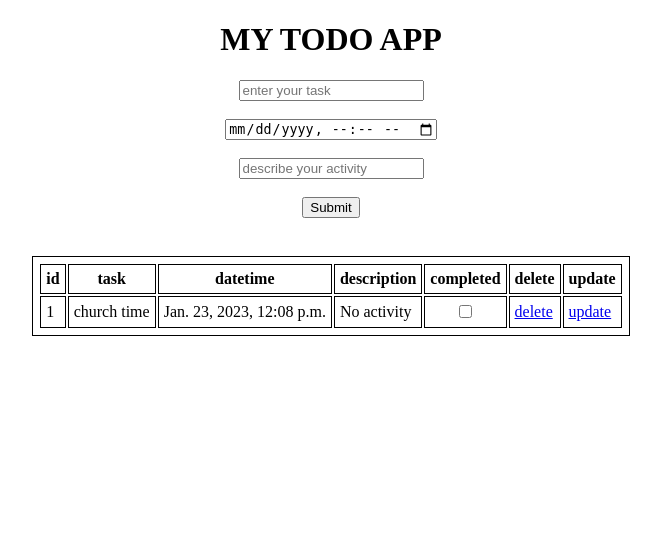
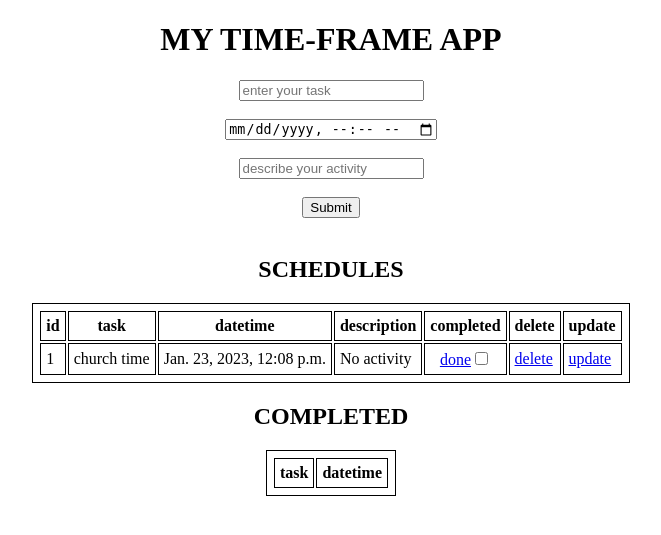
Before and after one commit to Code-ed381/todo_app, a Django app: page / in a window 1280 px wide. Shown: the top 535 px of the page, without its empty margins (309-970 px from the left). Run offline with Django 4.2, Linux system fonts and the light colour scheme; data comes from the database, SQL or seed files in the repository; data that the repository does not hold is empty.

Commit message:
final_update

```diff
--- a/to_dos/admin.py
+++ b/to_dos/admin.py
@@ -1,5 +1,6 @@
 from django.contrib import admin
-from .models import Todo
+from .models import Todo,Completed
 
 # Register your models here.
 admin.site.register(Todo)
+admin.site.register(Completed)
--- a/to_dos/models.py
+++ b/to_dos/models.py
@@ -1,5 +1,5 @@
 from django.db import models
-
+from datetime import datetime
 class Todo(models.Model):
     task= models.CharField(max_length=100)
     datetime= models.DateTimeField()
@@ -11,8 +11,9 @@ class Todo(models.Model):
     def __str__(self):
         return self.description
 
-class Com(models.Model):
-    completed=models.CharField(max_length=100)
+class Completed(models.Model):
+    task=models.CharField(max_length=100)
+    datetime= models.DateTimeField(default=datetime.now,blank=True)
 
     def __str__(self):
-        return self.completed
+        return self.task
--- a/to_dos/templates/index.html
+++ b/to_dos/templates/index.html
@@ -6,16 +6,19 @@
     <meta name="viewport" content="width=device-width, initial-scale=1.0">
     <title>Document</title>
     <style>
+
         table,th,td {
             border:1px solid black;
             padding:5px;
             margin:20px;
         }
+
+
     </style>
 </head>
 <body>
     <center>
-    <h1>MY TODO APP</h1>
+    <h1>MY TIME-FRAME APP</h1>
     <form action="create" method="POST">
         <!--csrf _token protect recieve information that is been transfered to a database-->
         {% csrf_token %}
@@ -25,6 +28,7 @@
         <input type="submit" id="submit"/><br><br>
     </form>
     <div>
+        <h2>SCHEDULES</h2>
         <table>
             <tr>
                 <th>id</th>
@@ -41,9 +45,24 @@
                 <td>{{items.task}}</td>
                 <td>{{items.datetime}}</td>
                 <td>{{items.description}}</td>
-                <td><center><input type="checkbox"/><a href='completed/{{items.id}}'></a></center></td>
+                <td><center><a href='completed/{{items.id}}'>done<input type="checkbox"/></a></center></td>
                 <td><a href='delete/{{items.id}}'>delete</a></td>
                 <td><a href='update/{{items.id}}'>update</a></td>
+            </tr>
+            {% endfor %}
+        </table>
+    </div>
+    <div>
+        <table>
+            <h2 font="bold">COMPLETED</h2>
+            <tr>
+                <th>task</th>
+                <th>datetime</th>
+            </tr>
+            {% for items in completed %}
+            <tr>
+                <td>{{items.task}}</td>
+                <td>{{items.datetime}}</td>
             </tr>
             {% endfor %}
         </table>
--- a/to_dos/views.py
+++ b/to_dos/views.py
@@ -3,8 +3,7 @@ from django.shortcuts import render,redirect
 from django.template import loader
 from .models import Todo
 from .forms import TodoForm
-from .models import Com
-from .forms import ComForm
+from .models import Completed
 from django.views.decorators.csrf import csrf_exempt
 
 # Create your views here.
@@ -17,6 +16,7 @@ def godwin(request):
 
     context={}
     context["todo"]=Todo.objects.all()
+    context["completed"]=Completed.objects.all()
     return render(request,"index.html",context)
 
 @csrf_exempt
@@ -34,8 +34,10 @@ def delete(request,id):
     return redirect("/")
 
 def update(request,id):
+    #todo get the values from the database
     todo=Todo.objects.get(id=id)
-    form=TodoForm(request.POST,instance=todo)
+    #form extract the values from the html form and resave to database(39-41)
+    form=TodoForm(request.POST or None)
     if form.is_valid():
         form.save()
         return redirect("/")
@@ -43,11 +45,15 @@ def update(request,id):
     return render(request,"update.html",{'todos':todo})
 
 def completed(request,id):
-    todo=Com.objects.get(id=id)
-    form=ComForm(request.POST,instance=todo)
-    if form.is_valid():
-        form.save()
-        return redirect("/")
+    todo=Todo.objects.get(id=id)
+    #create is akin to insert
+    task=Completed()
+    task.task=todo
+    task.save()
+    todo.delete()
 
-    todo= Todo.objects.get(id=id)
-    todo.delete()
+    # form=TodoForm(request.POST,instance=todo)
+    # if form.is_valid():
+    #     form.save()
+    print(todo.task)
+    return redirect("/")
```
Also changed, not shown: to_dos/forms.py (+9 -9 lines), to_dos/migrations/0006_completed_delete_com.py (added), to_dos/migrations/0007_alter_completed_datetime.py (added).
